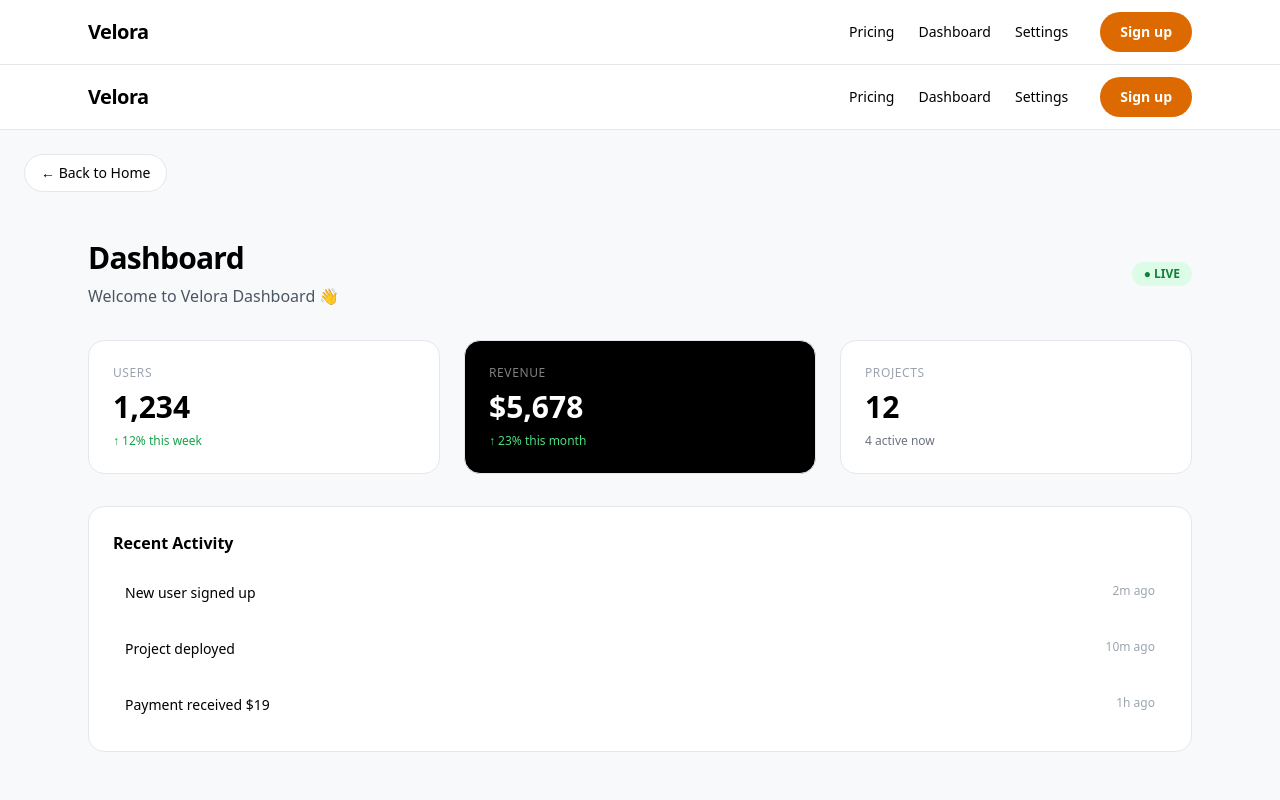
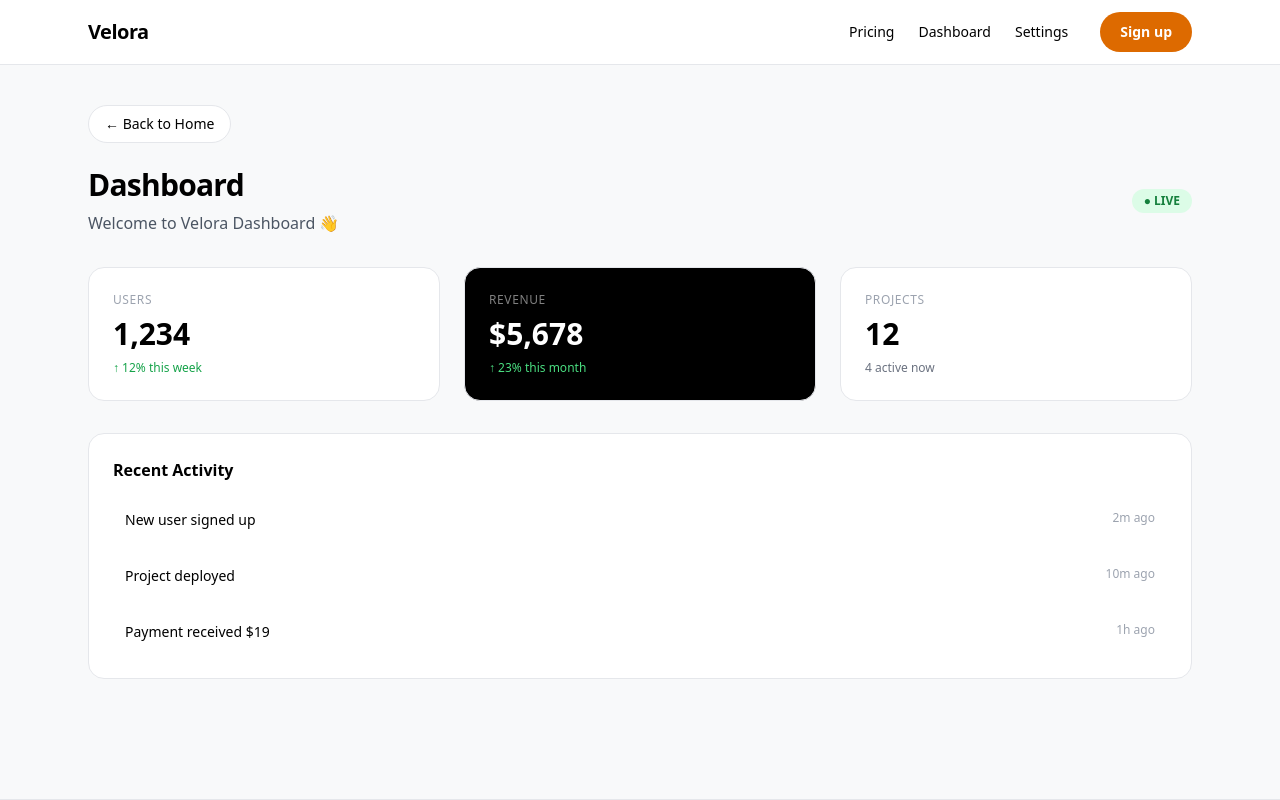
Before and after one commit to Ravs10/saas-starter-kit, a Next.js app: page /dashboard in a window 1280 px wide. Shown: the top 800 px of the page. Built offline with nearby package versions, Linux system fonts and the light colour scheme.

Commit message:
Refactor Dashboard layout and navigation
Refactored Dashboard component to use Link for navigation and removed Footer component.

```diff
--- a/app/dashboard/page.tsx
+++ b/app/dashboard/page.tsx
@@ -1,13 +1,13 @@
-import Navbar from "../components/Navbar"
-import Footer from "../components/Footer"
+import Link from "next/link"
 import { SITE_CONFIG } from "@/app/config"
 
 export default function Dashboard(){
   return (
-    <div className="min-h-screen" style={{ backgroundColor: SITE_CONFIG.theme.body }}>
-      <Navbar/>
-      <a href="/" className="inline-block m-6 text-sm border px-4 py-2 rounded-full bg-white hover:bg-black hover:text-white transition-all">← Back to Home</a>
-      <div className="max-w-6xl mx-auto p-6">
+    <div className="max-w-6xl mx-auto p-6 py-10">
+      <Link href="/" className="inline-block mb-6 text-sm border px-4 py-2 rounded-full bg-white hover:bg-black hover:text-white transition-all">
+        ← Back to Home
+      </Link>
+
       <div className="flex justify-between items-center">
         <div>
           <h1 className="text-3xl font-black tracking-tight">Dashboard</h1>
@@ -43,7 +43,5 @@ export default function Dashboard(){
         </div>
       </div>
     </div>
-      <Footer/>
-    </div>
   )
 }
```
Lines whose indentation alone changed are shown as unchanged.
